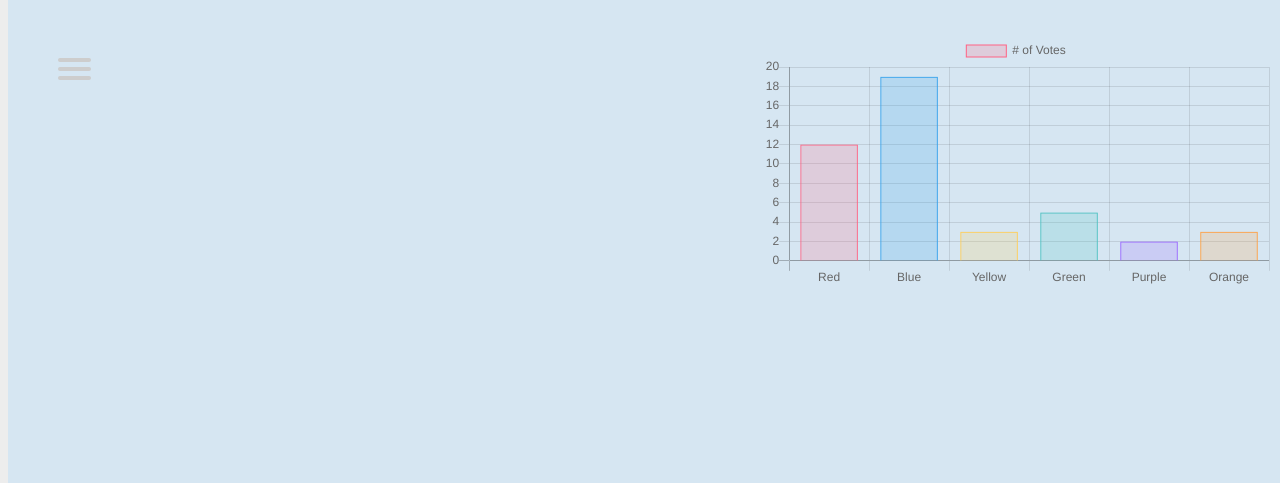
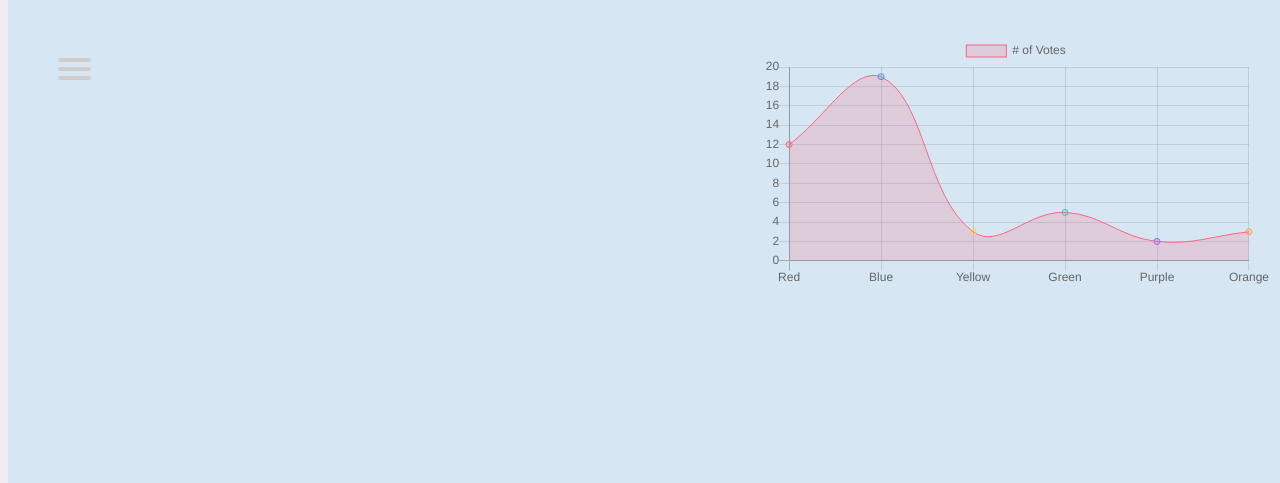
Before and after one commit to idaglenne/cuddly-sniffle, a PHP site: page /inloggad.html in a window 1280 px wide; the page is wider, and only the part inside the window is pictured. Shown: the top 483 px of that part. Run offline with PHP 8.4, Linux system fonts and the light colour scheme; some libraries are stand-ins or nearby versions.

Commit message:
grafen IGEN:)

```diff
--- a/design.css
+++ b/design.css
@@ -259,7 +259,6 @@ h3 {
 
   transform-origin: 0% 0%;
   transform: translate(-100%, 0);
-
   transition: transform 0.5s cubic-bezier(0.77,0.2,0.05,1.0);
 }
 
@@ -283,6 +282,7 @@ h3 {
     margin-right: 20px;
 
 }
+
 #text
 {
     background-color: #A7D7C5;
--- a/inloggad.html
+++ b/inloggad.html
@@ -47,7 +47,7 @@
             <script>
                 var ctx = document.getElementById("grafen").getContext('2d');
                 var myChart = new Chart(ctx, {
-                    type: 'bar',
+                    type: 'line',
                     data: {
                         labels: ["Red", "Blue", "Yellow", "Green", "Purple", "Orange"],
                         datasets: [{
```
